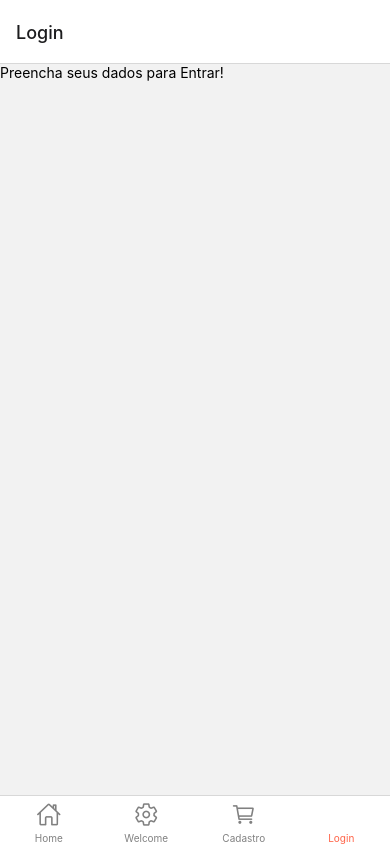
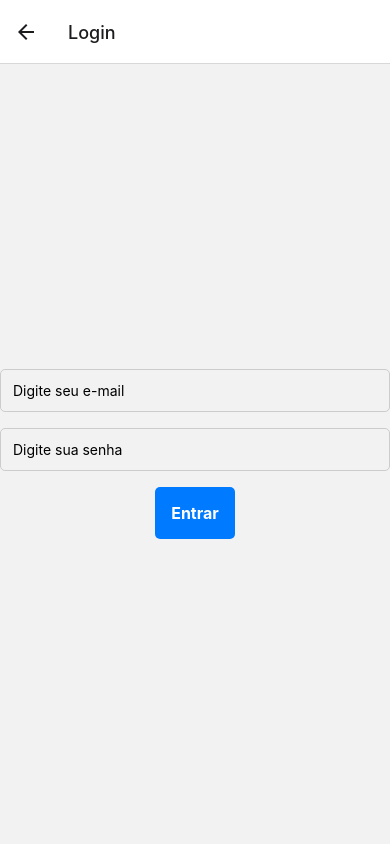
Before and after one commit to CaioCesarFaria/socorroze-app-master, a React Native app: screen /Login in a window 390 px wide. Built offline with nearby package versions, Linux system fonts and the light colour scheme.

Commit message:
Cadastro e banco de dados ok

```diff
--- a/App.js
+++ b/App.js
@@ -21,33 +21,15 @@ import Home from './src/screens/Home';
 const Tab = createBottomTabNavigator();
 
 export default function App() {
+  const Stack = createStackNavigator();
   return (
     <NavigationContainer>
-      <Tab.Navigator initialRouteName='Welcome'
-      screenOptions={({ route }) => ({
-        tabBarIcon: ({ focused, color, size }) => {
-          let iconName;
-
-          if (route.name === 'Home') {
-            iconName = focused ? 'home' : 'home-outline';
-          }
-          else if (route.name === 'Welcome') {
-            iconName = focused ? 'settings' : 'settings-outline';
-          }
-          else if (route.name==="Cadastro") {
-            iconName = focused ? 'cart' : 'cart-outline';
-          }
-          // You can return any component that you like here!
-          return <Ionicons name={iconName} size={size} color={color} />;
-        },
-        tabBarActiveTintColor: 'tomato',
-        tabBarInactiveTintColor: 'gray',
-      })}>
-        <Tab.Screen name='Home' component={Home}/>
-        <Tab.Screen name='Welcome' component={Welcome} />
-        <Tab.Screen name='Cadastro' component={Cadastro} />
-        <Tab.Screen name='Login' component={Login} />
-      </Tab.Navigator>
+      <Stack.Navigator>
+        <Stack.Screen name='Welcome' options={{headerShown:false}} component={Welcome}/>
+        <Stack.Screen name='Home' component={Home}/>
+        <Stack.Screen name='Cadastro' component={Cadastro} />
+        <Stack.Screen name='Login' component={Login} />
+      </Stack.Navigator>
     </NavigationContainer>
   );
 }
--- a/package.json
+++ b/package.json
@@ -9,6 +9,7 @@
     "web": "expo start --web"
   },
   "dependencies": {
+    "@react-native-async-storage/async-storage": "^2.0.0",
     "@react-navigation/bottom-tabs": "^6.6.1",
     "@react-navigation/native": "^6.1.18",
     "@react-navigation/native-stack": "^6.9.26",
--- a/src/firebase-config/firebasecofing.js
+++ b/src/firebase-config/firebasecofing.js
@@ -1,5 +1,11 @@
 // src/firebaseConfig.js
 import { initializeApp, getApps } from "firebase/app";
+import { initializeAuth, getReactNativePersistence } from 'firebase/auth';
+import { getFirestore } from 'firebase/firestore';
+import AsyncStorage from '@react-native-async-storage/async-storage';
+
+
+
 
 const firebaseConfig = {
   apiKey: "AIzaSyDINzemr7rGzfl_QCVGjr9y14MvBxZ-81c",
@@ -11,7 +17,15 @@ const firebaseConfig = {
   measurementId: "G-6HXR5W2LYZ"
 };
 
-// Inicializa o Firebase apenas se não estiver inicializado
-const app = !getApps().length ? initializeApp(firebaseConfig) : getApps()[0];
+// Inicializa o Firebase
+const app = initializeApp(firebaseConfig);
 
-export default app;
+// perscistencia
+const auth = initializeAuth(app, {
+  persistence: getReactNativePersistence(AsyncStorage),
+});
+
+// Inicializa o Firestore
+const db = getFirestore(app);
+
+export { app, auth, db };
--- a/src/screens/Home.js
+++ b/src/screens/Home.js
@@ -1,15 +1,44 @@
-import { SafeAreaView, Text, View, StyleSheet } from 'react-native';
-import app from '../firebase-config/firebasecofing';
+import React, { useEffect, useState } from 'react';
+import { StyleSheet, Text, View } from 'react-native';
+import { auth } from '../firebase-config/firebasecofing';
+import { getFirestore, doc, getDoc } from 'firebase/firestore';
+import { onAuthStateChanged } from 'firebase/auth';
 
-export default function Home() {
+export default function App() {
+  const [user, setUser] = useState(null);
+  const [userData, setUserData] = useState(null);
+
+  useEffect(() => {
+    const unsubscribeAuth = onAuthStateChanged(auth, async (userAuth) => {
+      if (userAuth) {
+        setUser(userAuth);
+
+        // Acesso ao Firestore para pegar dados adicionais do usuário
+        const db = getFirestore(); // Instancia o Firestore
+        const userRef = doc(db, 'usuarios', userAuth.uid);
+        const docSnap = await getDoc(userRef);
+
+        if (docSnap.exists()) {
+          setUserData(docSnap.data());
+        } else {
+          console.log('No such document!');
+        }
+      } else {
+        setUser(null); // Caso não esteja logado, limpa o estado do usuário
+        setUserData(null); // Limpa os dados do usuário
+      }
+    });
+
+    // Limpeza do listener ao desmontar o componente
+    return () => unsubscribeAuth();
+  }, []);
 
   return (
-    <SafeAreaView style={styles?.container}>
-      <View>
-        <Text>Olá,</Text>
-        <Text>{name || ''}</Text>
-      </View>
-    </SafeAreaView>
+    <View>
+      <Text>
+        {user ? `Olá, ${user.displayName || userData?.nome || 'Usuário'}` : 'Você não está logado'}
+      </Text>
+    </View>
   );
 }
 
--- a/src/screens/Login.js
+++ b/src/screens/Login.js
@@ -1,21 +1,96 @@
-import React from "react";
-import {
-    StyleSheet,
-    Text,
-    View
+import React, { useState } from 'react';
+import { SafeAreaView, TextInput, TouchableOpacity, Text, StyleSheet, Alert } from 'react-native';
+import { getAuth, signInWithEmailAndPassword } from 'firebase/auth';
+import { useNavigation } from '@react-navigation/native';
 
- } from "react-native";
+export default function Login() {
+  const [email, setEmail] = useState('');
+  const [password, setPassword] = useState('');
+  const navigation = useNavigation();
 
-export default function Login(){
-    return(
-        <View>
-            <Text>Preencha seus dados para Entrar!</Text>
+  const handleLogin = async () => {
+    if (!email || !password) {
+      Alert.alert('Erro', 'Por favor, preencha todos os campos.');
+      return;
+    }
 
+    const auth = getAuth();
 
-        </View>
-    )
+    try {
+      // Tenta fazer o login com e-mail e senha
+      const userCredential = await signInWithEmailAndPassword(auth, email, password);
+      const user = userCredential.user;  // Objeto do usuário autenticado
+
+      // Se o login for bem-sucedido, navega para a tela "Home"
+      console.log('Usuário autenticado:', user);
+      navigation.replace('Home');  // Navegação para a tela Home
+
+    } catch (error) {
+      const errorCode = error.code;
+      const errorMessage = error.message;
+
+      // Tratar erros com base no código de erro
+      let customMessage = 'Erro ao fazer login.';
+      if (errorCode === 'auth/user-not-found') {
+        customMessage = 'Usuário não encontrado!';
+      } else if (errorCode === 'auth/wrong-password') {
+        customMessage = 'Senha incorreta!';
+      } else if (errorCode === 'auth/invalid-email') {
+        customMessage = 'E-mail inválido!';
+      }
+
+      Alert.alert('Erro', customMessage);  // Exibe a mensagem de erro ao usuário
+    }
+  };
+
+  return (
+    <SafeAreaView style={styles.container}>
+      <TextInput
+        style={styles.input}
+        value={email}
+        onChangeText={setEmail}
+        placeholder="Digite seu e-mail"
+        keyboardType="email-address"
+        autoCapitalize="none"
+      />
+      <TextInput
+        style={styles.input}
+        value={password}
+        onChangeText={setPassword}
+        placeholder="Digite sua senha"
+        secureTextEntry
+      />
+      <TouchableOpacity style={styles.button} onPress={handleLogin}>
+        <Text style={styles.buttonText}>Entrar</Text>
+      </TouchableOpacity>
+    </SafeAreaView>
+  );
 }
 
-const Styles = StyleSheet.create({
-
-})
+const styles = StyleSheet.create({
+  container: {
+    flex: 1,
+    justifyContent: 'center',
+    alignItems: 'center',
+    padding: 16,
+  },
+  input: {
+    width: '100%',
+    padding: 12,
+    marginBottom: 16,
+    borderWidth: 1,
+    borderRadius: 5,
+    borderColor: '#ccc',
+  },
+  button: {
+    backgroundColor: '#007BFF',
+    padding: 16,
+    borderRadius: 5,
+    alignItems: 'center',
+  },
+  buttonText: {
+    color: 'white',
+    fontSize: 16,
+    fontWeight: 'bold',
+  },
+});
```
Also changed, not shown: 1 other file (tests, documents, lock files or other folders).
